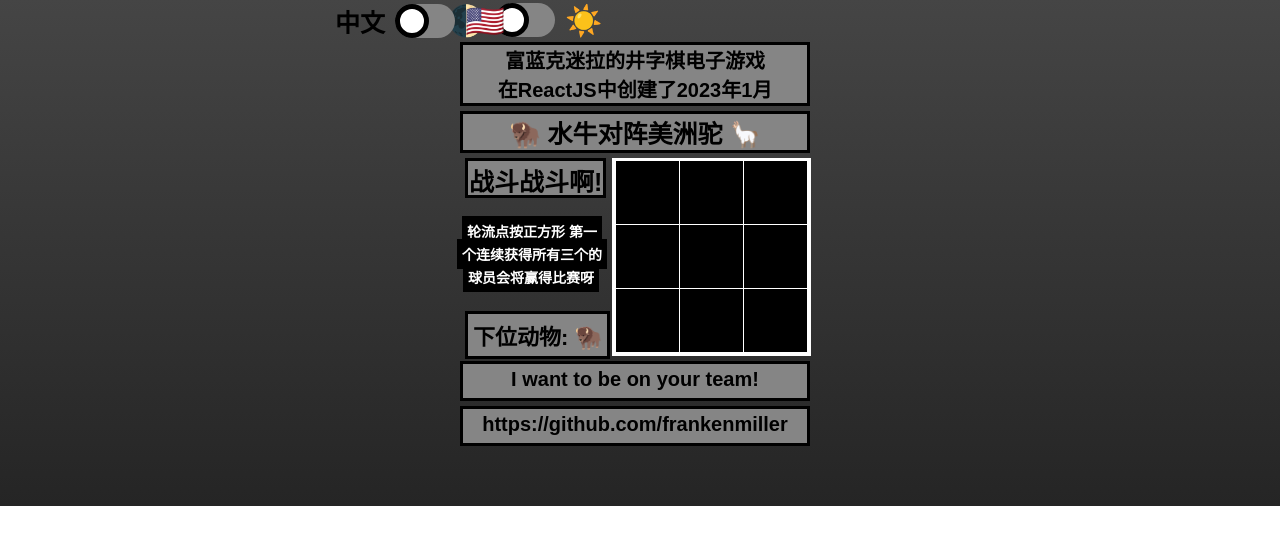
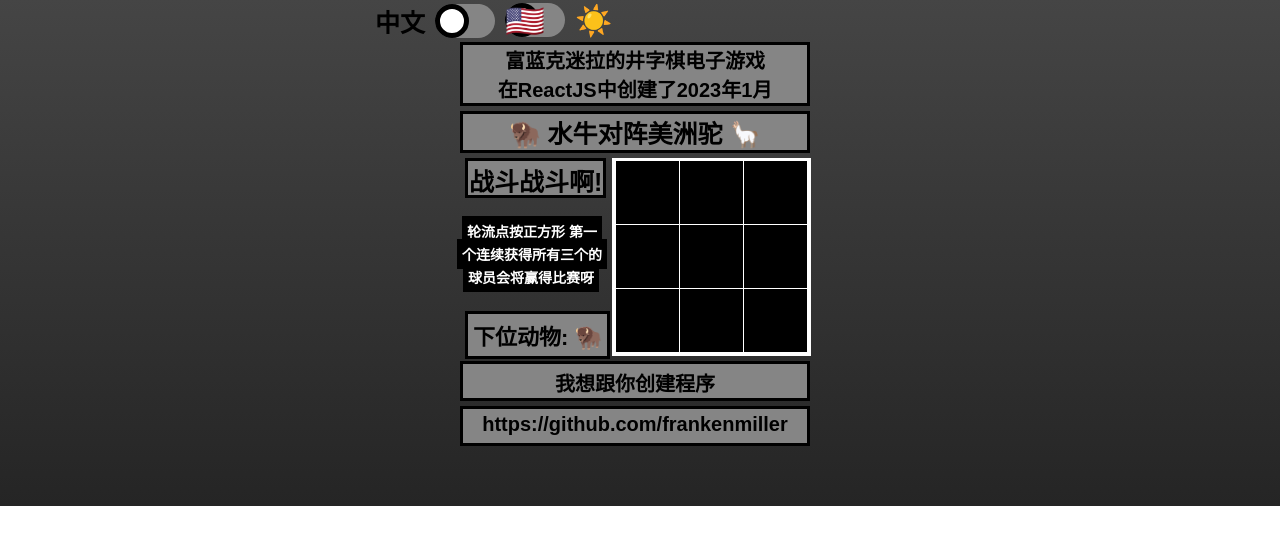
Before and after one commit to frankenmiller/buffalos-vs-llamas, a React (Create React App) app: page / in a window 1280 px wide. Shown: the top 544 px of the page. Built offline with nearby package versions, Linux system fonts and the light colour scheme.

Commit message:
branch-chinese finished

```diff
--- a/src/App.js
+++ b/src/App.js
@@ -58,9 +58,11 @@ export default function Board() {
       instructLineTwo = "个连续获得所有三个的";
       instructLineThree = "球员会将赢得比赛呀";
       instructLineFour = "________________";
+      linkedin = (XisNext ? "我想跟你创建程序" : "linkedin.com/in/frankenmiller");
+      github = (XisNext ? "https://github.com/frankenmiller" : "让我们一起创建顺利的程序")
+    } else {
       linkedin = (XisNext ? "I want to be on your team!" : "linkedin.com/in/frankenmiller");
       github = (XisNext ? "https://github.com/frankenmiller" : "Let's build cool things together")
-    } else {
       instructLineOne = "Take turns clicking on";
       instructLineTwo = "squares. The 1st player";
       instructLineThree = "to get all 3-in-a-row will";
--- a/src/index.css
+++ b/src/index.css
@@ -289,7 +289,7 @@ p.dark-mode {
   justify-content: center;
   align-items: center;
   z-index: 10;
-  transform: translate(-115px, -5px);
+  transform: translate(-105px, -5px);
 }
 
 .china-container {
@@ -298,7 +298,7 @@ p.dark-mode {
   justify-content: center;
   align-items: center;
   z-index: 10;
-  transform: translate(340px, -58px);
+  transform: translate(380px, -58px);
 }
 
 #switch-script {
```
